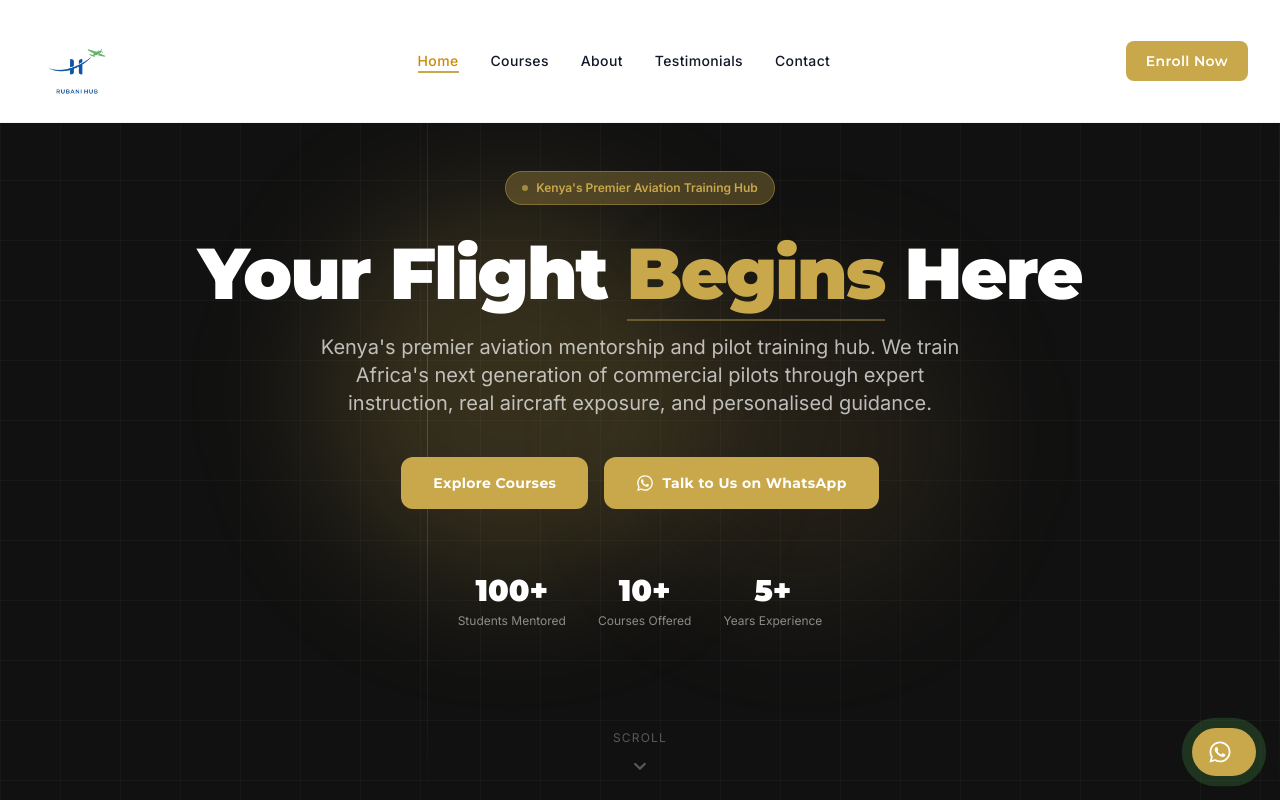
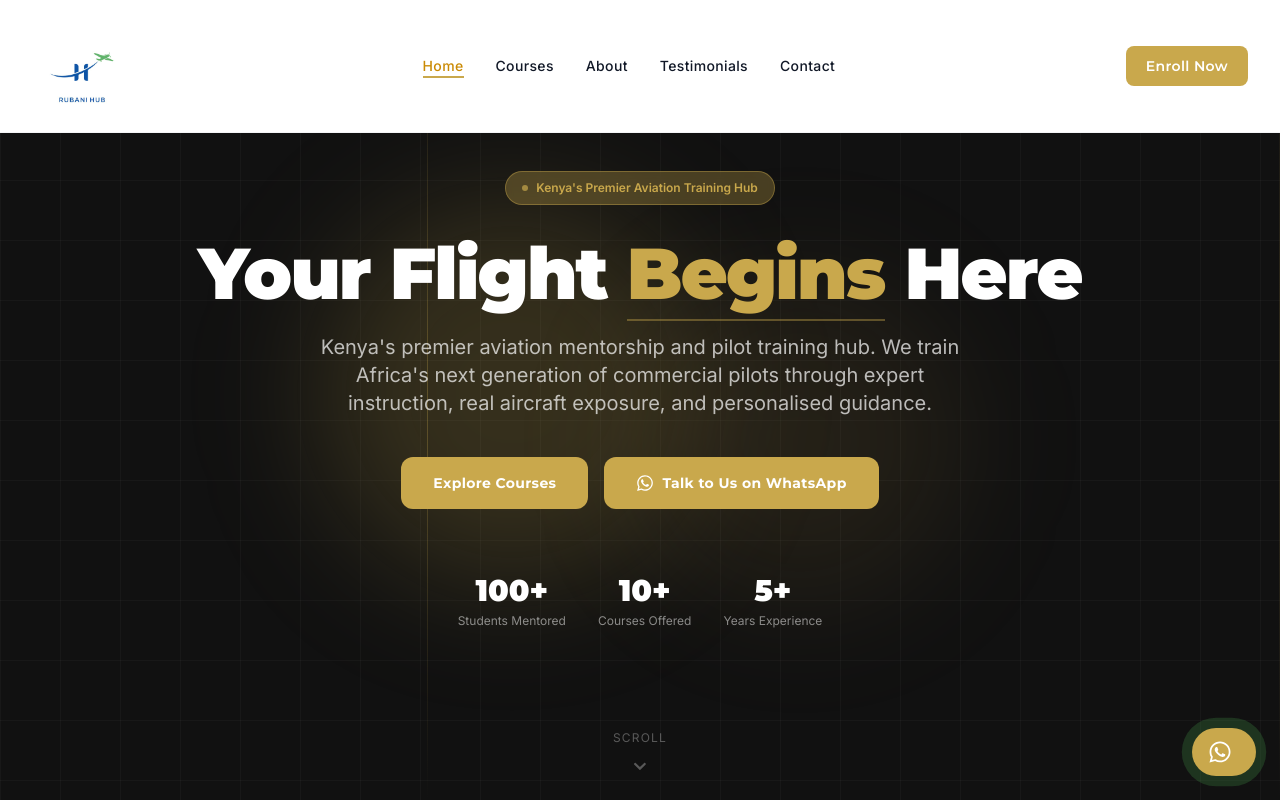
Before and after one commit to Tag-star/rubani-hub, a Next.js app: page / in a window 1280 px wide. Shown: the top 800 px of the page. Built offline with nearby package versions, Linux system fonts and the light colour scheme.

Commit message:
Update Navbar.tsx

```diff
--- a/components/Navbar.tsx
+++ b/components/Navbar.tsx
@@ -50,9 +50,9 @@ export default function Navbar() {
                 src="/logo.jpeg"
                 alt="Rubani Hub — Aviation Training Kenya"
                 style={{
-                  height: scrolled ? "70px" : "90px",
+                  height: scrolled ? "80px" : "100px",
                   width: "auto",
-                  maxWidth: "240px",
+                  maxWidth: "280px",
                   objectFit: "contain",
                   transition: "height 0.3s ease",
                 }}
```
